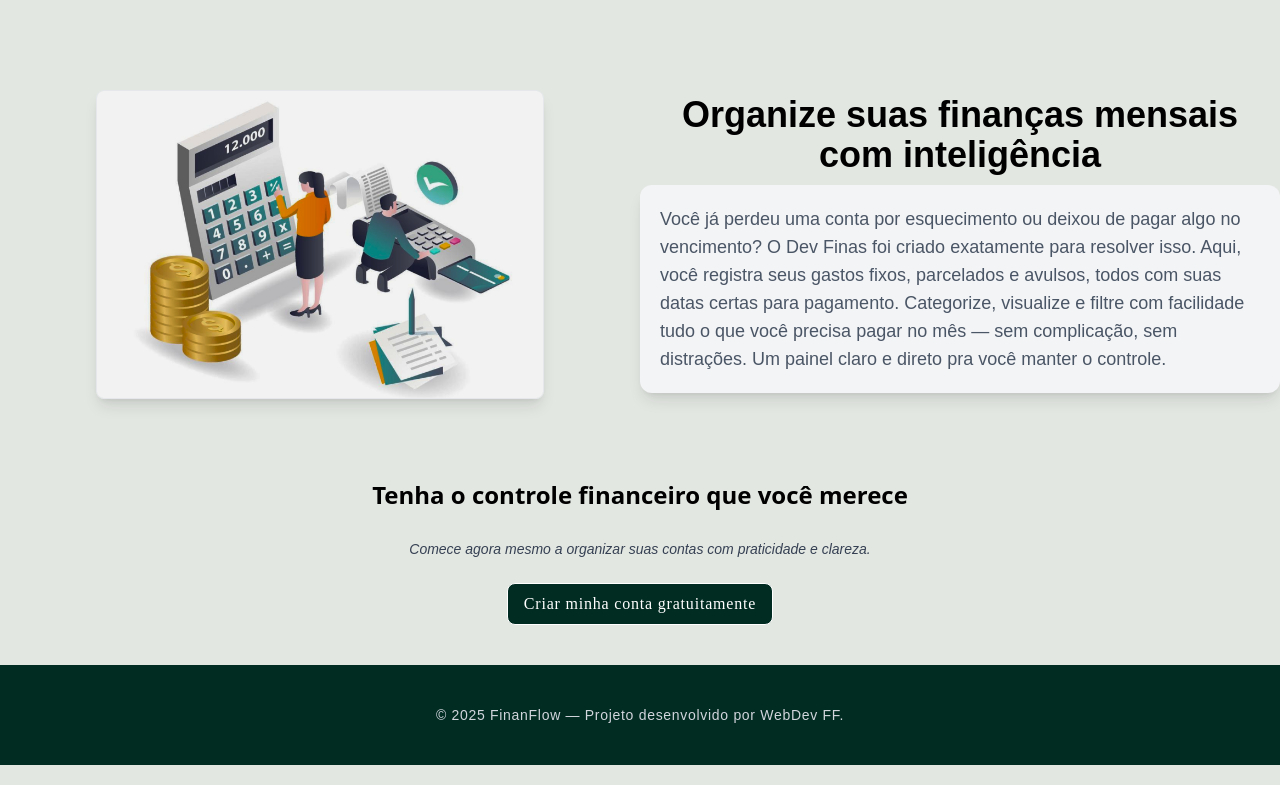
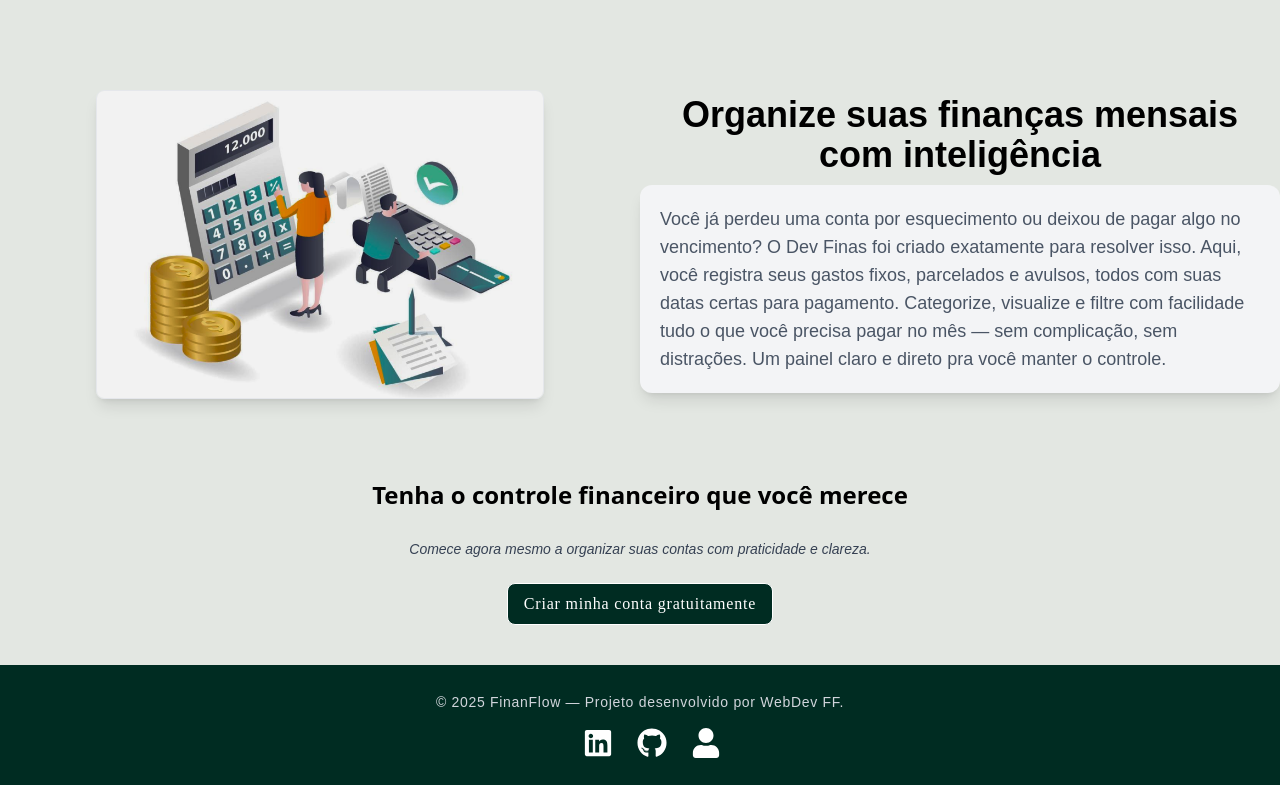
Before and after one commit to FernandoFerreira94/FinanFlow-Frontend, a React (Vite) app: page / in a window 1280 px wide. Shown: the part 282-1067 px from the top of the page. Built offline with nearby package versions, Linux system fonts and the light colour scheme; the HTML template or start-up script is replaced by a standard one.

Commit message:
ajustado footer icons link

```diff
--- a/src/componentsGlobal/footer/index.tsx
+++ b/src/componentsGlobal/footer/index.tsx
@@ -1,14 +1,40 @@
-// Componente Footer
+import { FaLinkedin, FaGithub, FaUser } from "react-icons/fa";
+
 export function Footer() {
   return (
-    <footer
-      className="w-full bg-emerald-950 h-25 flex justify-center items-center text-white
-
-    "
-    >
+    <footer className="w-full bg-emerald-950 h-30 flex justify-center flex-col gap-4 items-center text-white px-4">
       <span className="text-gray-300 tracking-wider text-sm text-center max-sm:w-8/10">
         © 2025 FinanFlow — Projeto desenvolvido por WebDev FF.
       </span>
+      <div className="flex gap-6 ml-6 max-sm:ml-2 max-sm:mt-2">
+        <a
+          href="https://www.linkedin.com/in/fernando-ferreira-78927b203/"
+          target="_blank"
+          rel="noopener noreferrer"
+          aria-label="LinkedIn"
+          className="hover:text-emerald-700 transition-colors"
+        >
+          <FaLinkedin size={30} />
+        </a>
+        <a
+          href="https://github.com/FernandoFerreira94/FinanFlow-Frontend"
+          target="_blank"
+          rel="noopener noreferrer"
+          aria-label="GitHub"
+          className="hover:text-emerald-700 transition-colors"
+        >
+          <FaGithub size={30} />
+        </a>
+        <a
+          href="https://fernandodev.vercel.app/"
+          target="_blank"
+          rel="noopener noreferrer"
+          aria-label="Portfólio"
+          className="hover:text-emerald-700 transition-colors"
+        >
+          <FaUser size={30} />
+        </a>
+      </div>
     </footer>
   );
 }
```
